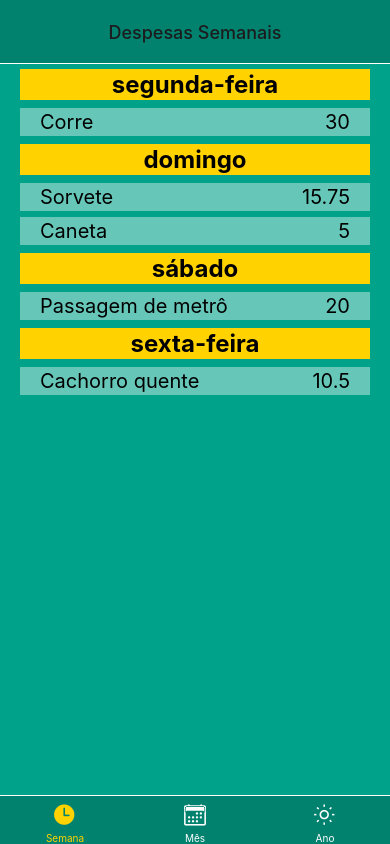
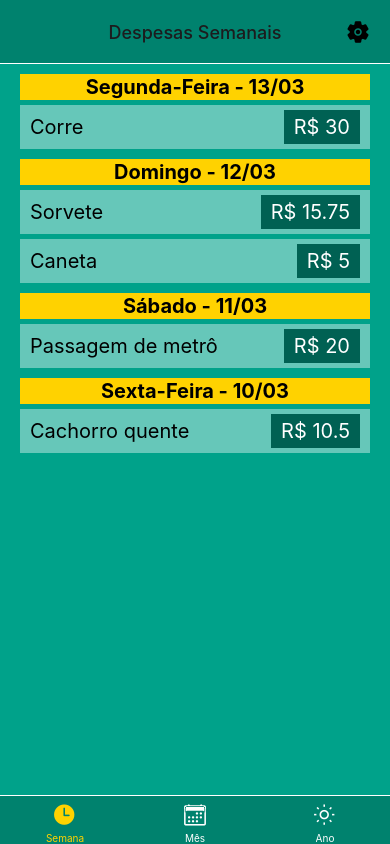
Before and after one commit to gusfonseca21/expense-tracker, a React Native app: screen /WeekExpenses in a window 390 px wide. Built offline with nearby package versions, Linux system fonts and the light colour scheme.

Commit message:
Nested Navigators

```diff
--- a/Navigator.tsx
+++ b/Navigator.tsx
@@ -1,9 +1,10 @@
 import React from "react";
-import { View, Text } from "react-native";
+import { View, Text, Pressable } from "react-native";
 
 // Navigators
 import { NavigationContainer } from "@react-navigation/native";
 import { createBottomTabNavigator } from "@react-navigation/bottom-tabs";
+import { createNativeStackNavigator } from "@react-navigation/native-stack";
 
 // Ícones
 import Ionicons from "@expo/vector-icons/Ionicons";
@@ -14,7 +15,8 @@ import MonthExpenses from "./screens/MonthExpenses";
 import YearExpenses from "./screens/YearExpenses";
 
 // Estilos
-import { globalStyles, palette } from "./global/styles";
+import { palette } from "./global/styles";
+import NewExpense from "./screens/NewExpense";
 
 type IconName =
   | "time"
@@ -26,23 +28,13 @@ type IconName =
   | undefined;
 
 const Tab = createBottomTabNavigator();
+const Stack = createNativeStackNavigator();
 
-export default function Navigator() {
+function TabNavigator() {
   return (
-    <NavigationContainer>
     <Tab.Navigator
       screenOptions={({ route }) => ({
-          headerTitle:
-            (route.name === "WeekExpenses" && "Despesas Semanais") ||
-            (route.name === "MonthExpenses" && "Despesas Mensais") ||
-            (route.name === "YearExpenses" && "Despesas Anuais") ||
-            "",
-          headerTitleAlign: "center",
-          headerStyle: {
-            backgroundColor: palette.primary.dark,
-            borderBottomWidth: 0.5,
-            borderBottomColor: palette.white,
-          },
+        headerShown: false,
         tabBarStyle: {
           backgroundColor: palette.primary.dark,
           borderTopWidth: 0.5,
@@ -91,6 +83,45 @@ export default function Navigator() {
         }}
       />
     </Tab.Navigator>
+  );
+}
+
+export default function Navigator() {
+  return (
+    <NavigationContainer>
+      <Stack.Navigator
+        screenOptions={({ route, navigation }) => {
+          console.log(route);
+          return {
+            headerTitle:
+              (route.name === "WeekExpenses" && "Despesas Semanais") ||
+              (route.name === "MonthExpenses" && "Despesas Mensais") ||
+              (route.name === "YearExpenses" && "Despesas Anuais") ||
+              "",
+
+            headerTitleAlign: "center",
+            headerStyle: {
+              backgroundColor: palette.primary.dark,
+              borderBottomWidth: 0.5,
+              borderBottomColor: palette.white,
+            },
+
+            headerRight: () => (
+              <Pressable onPress={() => navigation.navigate("NewExpense")}>
+                <Ionicons
+                  name='settings'
+                  size={24}
+                  color='black'
+                  style={{ marginRight: 20 }}
+                />
+              </Pressable>
+            ),
+          };
+        }}
+      >
+        <Stack.Screen name='WeekExpenses' component={TabNavigator} />
+        <Stack.Screen name='NewExpense' component={NewExpense} />
+      </Stack.Navigator>
     </NavigationContainer>
   );
 }
--- a/components/List/ExpenseList.tsx
+++ b/components/List/ExpenseList.tsx
@@ -4,6 +4,10 @@ import React from "react";
 // Tipos
 import Expense from "../../global/types";
 
+// Data
+import format from "date-fns/format";
+
+// Estilos
 import { palette } from "../../global/styles";
 
 export default function ExpenseList({
@@ -18,13 +22,13 @@ export default function ExpenseList({
     <SectionList
       style={styles.section}
       sections={expenses}
-      renderItem={({ item }) => (
-        <View style={styles.item}>
+      renderItem={({ item, index }) => (
+        <View style={[styles.item, index === 0 && styles.firstItem]}>
           <View style={styles.leftView}>
             <Text style={styles.title}>{item.title}</Text>
           </View>
           <View style={styles.priceBox}>
-            <Text style={styles.priceText}>{item.amount}</Text>
+            <Text style={styles.priceText}>{`R$ ${item.amount}`}</Text>
           </View>
         </View>
       )}
@@ -41,28 +45,38 @@ const styles = StyleSheet.create({
     width: "100%",
     paddingHorizontal: 20,
   },
+  firstItem: {
+    marginTop: 5,
+  },
   item: {
     backgroundColor: palette.primary.lighter,
-    padding: 2,
-    marginVertical: 3,
+    paddingHorizontal: 10,
+    paddingVertical: 5,
+    marginTop: 5,
     flexDirection: "row",
     justifyContent: "space-between",
-    paddingHorizontal: 20,
+    alignItems: "center",
   },
   header: {
-    fontSize: 24,
+    fontSize: 20,
     backgroundColor: palette.secondary.main,
-    marginVertical: 5,
+    marginTop: 10,
     fontWeight: "bold",
     padding: 1,
     textAlign: "center",
+    textTransform: "capitalize",
   },
   title: {
     fontSize: 20,
   },
-  priceBox: {},
+  priceBox: {
+    backgroundColor: palette.primary.darker,
+    paddingHorizontal: 10,
+    paddingVertical: 5,
+  },
   priceText: {
     fontSize: 20,
+    color: "white",
   },
   leftView: {},
 });
--- a/package.json
+++ b/package.json
@@ -11,6 +11,7 @@
   "dependencies": {
     "@react-navigation/bottom-tabs": "^6.5.7",
     "@react-navigation/native": "^6.1.6",
+    "@react-navigation/native-stack": "^6.9.12",
     "@react-navigation/stack": "^6.3.16",
     "date-fns": "^2.29.3",
     "expo": "~48.0.6",
--- /dev/null
+++ b/screens/NewExpense.tsx
@@ -0,0 +1,11 @@
+import { StyleSheet, Text, View } from "react-native";
+import React from "react";
+import { globalStyles } from "../global/styles";
+
+export default function NewExpense() {
+  return (
+    <View style={globalStyles.pageStyle}>
+      <Text>NewExpense</Text>
+    </View>
+  );
+}
--- a/screens/WeekExpenses.tsx
+++ b/screens/WeekExpenses.tsx
@@ -1,4 +1,4 @@
-import { View, Text, ScrollView, FlatList } from "react-native";
+import { View } from "react-native";
 import { format } from "date-fns";
 import { ptBR } from "date-fns/locale";
 
@@ -50,8 +50,13 @@ const expenses: Expense[] = [
 ];
 
 export default function WeekExpenses() {
-  const expensesByDayOfWeek = groupBy(expenses, (expense) =>
-    format(expense.date, "EEEE", { locale: ptBR })
+  const expensesByDayOfWeek = groupBy(
+    expenses,
+    (expense) =>
+      `${format(expense.date, "EEEE", { locale: ptBR })} - ${format(
+        expense.date,
+        "dd/MM"
+      )}`
   );
 
   const weekExpenses = Object.keys(expensesByDayOfWeek)
```
Also changed, not shown: 1 other file (tests, documents, lock files or other folders). Lines whose indentation alone changed are shown as unchanged.
